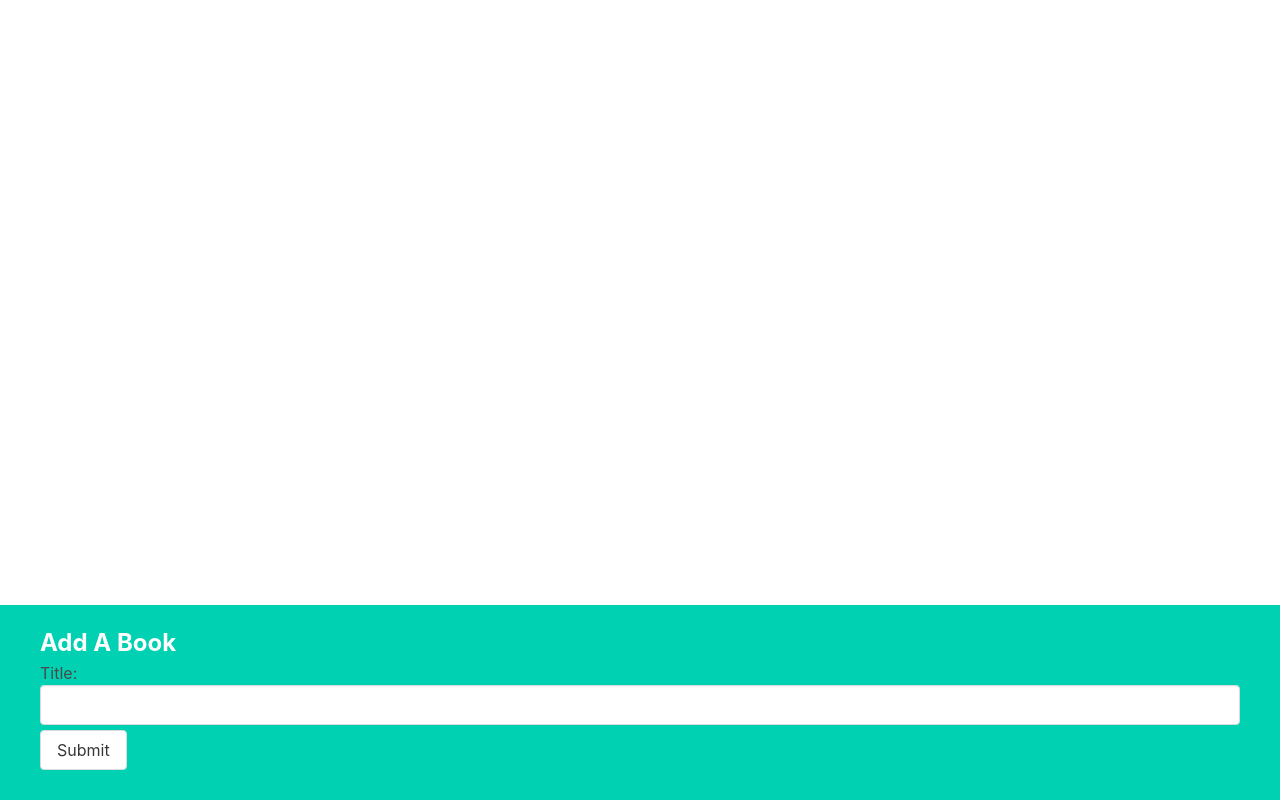
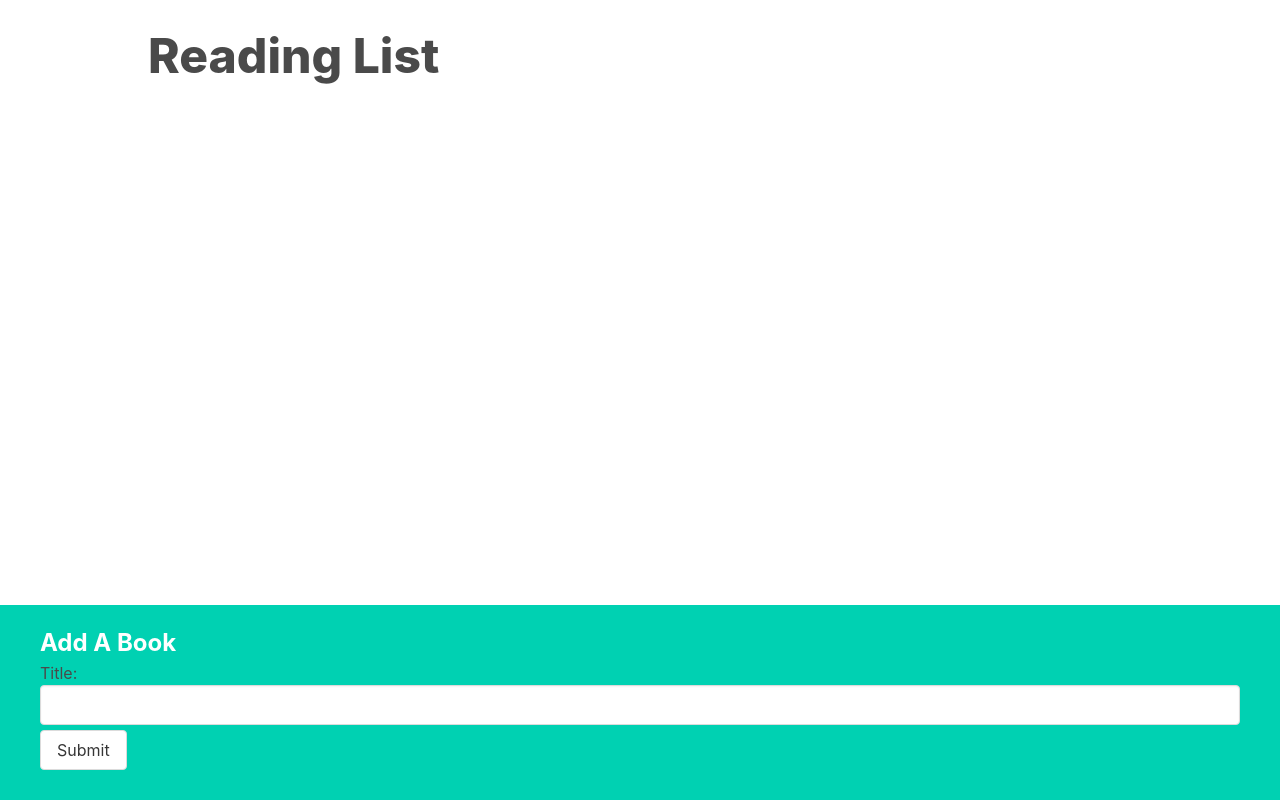
Before and after one commit to Liv4-code/book-list-app, a React (Create React App) app: page / in a window 1280 px wide. Built offline with nearby package versions, Linux system fonts and the light colour scheme.

Commit message:
Added random pic generator to book show

```diff
--- a/src/App.js
+++ b/src/App.js
@@ -36,6 +36,7 @@
 
     return (
         <div className="app">
+            <h1>Reading List</h1>
             <BookList
                 books={books}
                 onDelete={deleteBookById}
--- a/src/components/BookShow.js
+++ b/src/components/BookShow.js
@@ -24,6 +24,10 @@
 
     return (
         <div className="book-show">
+            <img
+                src={`https://picsum.photos/seed/${book.id}/300/200`}
+                alt="books"
+            />
             <div>{content}</div>
             <div className="actions">
                 <button className="edit" onClick={handleEditClick}>
```
